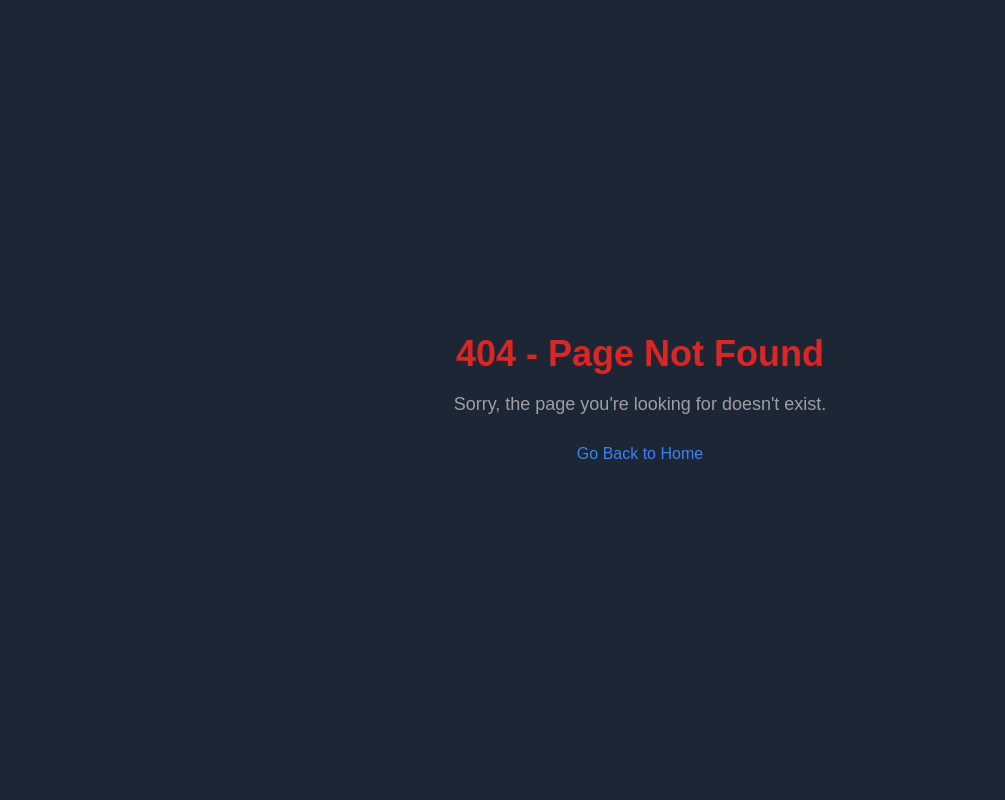
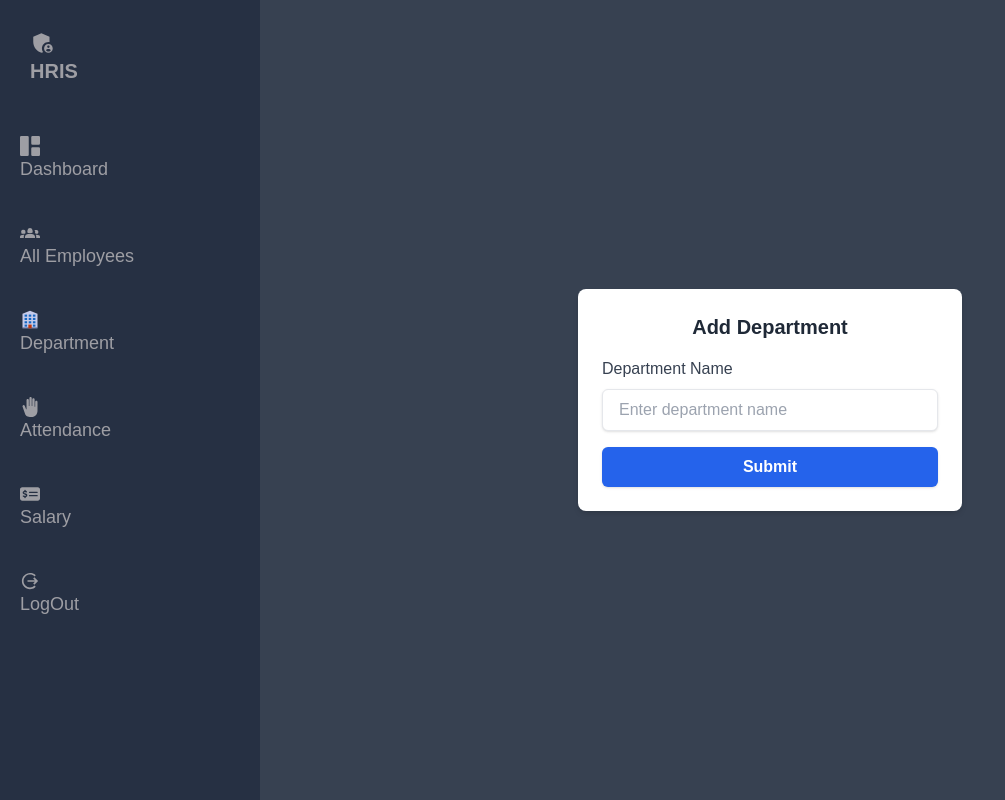
Before and after one commit to AkashItlogiko/Hirs-, a React (Vite) app: page /department in a window 1280 px wide. Before the commit this address had no page. Shown: the whole page, without its empty margins (0-1005 px from the left). Built offline with nearby package versions, Linux system fonts and the light colour scheme; sample sign-in values are in the browser's storage.

Commit message:
Create Department

```diff
--- a/src/App.jsx
+++ b/src/App.jsx
@@ -16,6 +16,7 @@ import EmployeeUpdateForm from "./Dashboard/EmployeesUpdateForm";
 import AttendanceUpdateForm from "./Dashboard/AttendanceUpdateForm";
 import SalaryUpdateForm from "./Dashboard/SalaryUpdateForm";
 import Attendancereport from "./Dashboard/Attendancereport";
+import Department from "./Dashboard/Department";
 
 function App() {
 
@@ -58,6 +59,10 @@ function App() {
           element: <EmployeeCreateForm />
         },
         {
+          path: "/department",
+          element: <Department />
+        },
+        {
           path: "/attendanceform",
           element: <AttendanceCreateForm />
         },
--- /dev/null
+++ b/src/Dashboard/Department.jsx
@@ -0,0 +1,56 @@
+import React, { useState } from "react";
+
+const Department = () => {
+  const [departmentName, setDepartmentName] = useState("");
+
+  const handleInputChange = (e) => {
+    setDepartmentName(e.target.value);
+  };
+
+  const handleSubmit = (e) => {
+    e.preventDefault();
+    if (!departmentName.trim()) {
+      alert("Please enter a department name.");
+      return;
+    }
+    console.log("Department Name:", departmentName);
+    setDepartmentName(""); // Clear the input field after submission
+  };
+
+  return (
+    <div className="min-h-screen flex items-center justify-center bg-gray-700">
+      <form
+        onSubmit={handleSubmit}
+        className="bg-white p-6 rounded-lg shadow-md w-96"
+      >
+        <h2 className="text-xl font-semibold text-gray-800 mb-4 text-center">
+          Add Department
+        </h2>
+        <div className="mb-4">
+          <label
+            htmlFor="department"
+            className="block text-gray-700 font-medium mb-2"
+          >
+            Department Name
+          </label>
+          <input
+            type="text"
+            id="department"
+            placeholder="Enter department name"
+            value={departmentName}
+            onChange={handleInputChange}
+            className="w-full px-4 py-2 border rounded-md shadow focus:outline-none focus:ring-2 focus:ring-blue-500"
+          />
+        </div>
+        <button
+          type="submit"
+          className="w-full px-4 py-2 bg-blue-600 text-white font-semibold rounded-md shadow hover:bg-blue-700"
+        >
+          Submit
+        </button>
+      </form>
+    </div>
+  );
+};
+
+export default Department;
--- a/src/Dashboard/Sidebar.jsx
+++ b/src/Dashboard/Sidebar.jsx
@@ -9,6 +9,7 @@ import
 import { Link, useNavigate } from 'react-router-dom';
 import { apiAuth } from "../api/Apislice";
 import { toast } from "react-toastify";
+import { FcDepartment } from "react-icons/fc";
 
 function Sidebar({openSidebarToggle, OpenSidebar}) {
     const navigate = useNavigate();
@@ -59,6 +60,12 @@ function Sidebar({openSidebarToggle, OpenSidebar}) {
                 </Link>
             </li>
             <li className='sidebar-list-item'>
+                <Link to={"/department"}>
+
+                    <FcDepartment className='icon'/> Department
+                </Link>
+            </li>
+            <li className='sidebar-list-item'>
                 <Link to="/attendance">
                     <IoHandRightSharp className='icon'/> Attendance
                 </Link>
```
